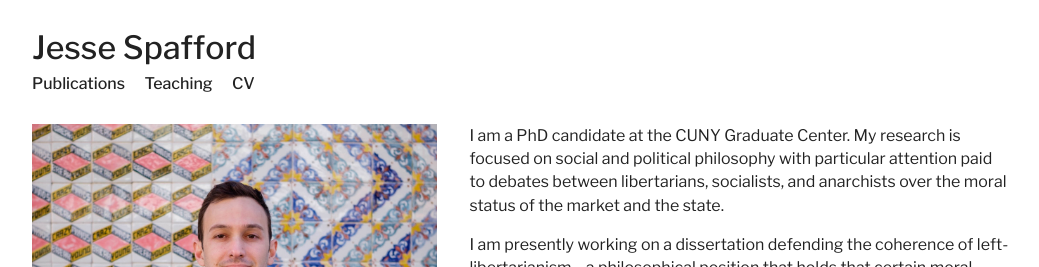
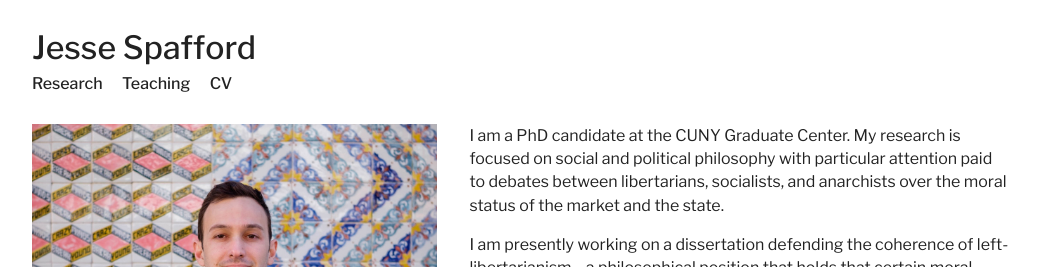
Before and after one commit to jesse-jared-collab/jesse-jared-collab.github.io, a Jekyll site: the page built from index.md, in a window 1280 px wide. Shown: the top 267 px of the page, without its empty margins (119-1158 px from the left). Built offline with Jekyll 4.4.1, drawn with Linux system fonts in a browser that asks for light colours.

Commit message:
Update _config.yml

```diff
--- a/_config.yml
+++ b/_config.yml
@@ -22,8 +22,8 @@ baseurl: "" # the subpath of your site, e.g. /blog
 url: "https://jessespafford.com" # the base hostname & protocol for your site, e.g. http://example.com
 google-analytics-id: UA-15837198-1
 navbar:
-  - name: Publications
-    url: /publications
+  - name: Research
+    url: /research
   - name: Teaching
     url: /teaching
   - name: CV
```
